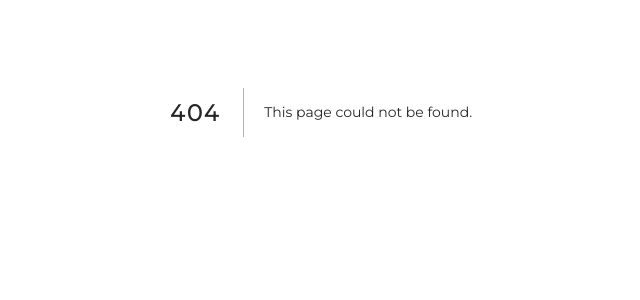
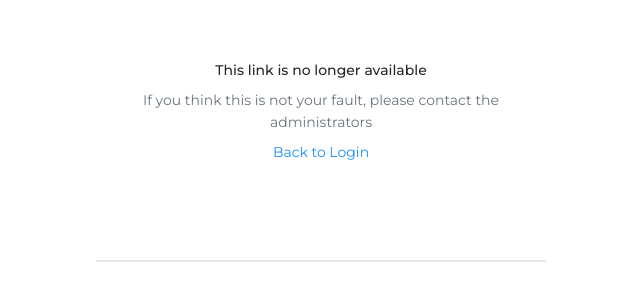
Before and after one commit to pt-hieu/lettutor-crm, a Next.js app in the folder frontend/: page /add-password in a window 1280 px wide. Before the commit this address had no page. Shown: the part 288-588 px from the top of the page, without its empty margins (319-959 px from the left). Built offline with nearby package versions, Linux system fonts and the light colour scheme; no server answers.

Commit message:
feat: add password

```diff
--- a/frontend/components/Settings/ButtonAddUser.tsx
+++ b/frontend/components/Settings/ButtonAddUser.tsx
@@ -2,7 +2,7 @@ import { menuItemClass } from '@utils/components/Header'
 import Input from '@utils/components/Input'
 import useOnClickOutside from '@utils/hooks/useOnClickOutSide'
 import { IErrorResponse } from '@utils/libs/functionalTryCatch'
-import { Role, User } from '@utils/models/user'
+import { Role } from '@utils/models/user'
 import { addUser } from '@utils/service/user'
 import { Modal, notification } from 'antd'
 import { requireRule } from 'pages/change-password'
@@ -21,13 +21,6 @@ const initialValue: FormData = {
   name: '',
   email: '',
   userRole: '',
-}
-
-const UsersKey = {
-  Page: 1,
-  Limit: 10,
-  Name: '',
-  Role: '',
 }
 
 const validateData = (
@@ -62,16 +55,8 @@ const ButtonAddUser = () => {
   const queryClient = useQueryClient()
 
   const { isLoading, mutateAsync } = useMutation('add-user', addUser, {
-    onSuccess: (response: User) => {
-      queryClient.setQueryData<User[]>(
-        ['users', UsersKey.Page, UsersKey.Limit, UsersKey.Name, UsersKey.Role],
-        (oldData) => {
-          if (oldData) {
-            return [response, ...oldData]
-          }
-          return [response]
-        },
-      )
+    onSuccess: () => {
+      queryClient.invalidateQueries('users')
       reset(initialValue)
       setShowModal(false)
       notification.success({
@@ -103,14 +88,14 @@ const ButtonAddUser = () => {
   return (
     <div className="flex items-center ml-2">
       <button
-        className="h-full px-4 tracking-wide bg-blue-600 text-white font-medium rounded-l-md hover:bg-blue-500 focus:outline-none focus:bg-blue-600"
+        className="h-full px-4 tracking-wide bg-blue-600 text-white font-medium rounded-l-md hover:bg-blue-500 focus:outline-none"
         onClick={() => setShowModal(!showModal)}
       >
         <span className="fa fa-plus mr-2"></span>New User
       </button>
 
       <button
-        className="relative z-10 block h-full bg-blue-600 rounded-r-md p-2 px-3 border-blue-300 border-l hover:bg-blue-500 focus:outline-none focus:bg-blue-600"
+        className="relative z-10 block h-full bg-blue-600 rounded-r-md p-2 px-3 border-blue-300 border-l hover:bg-blue-500 focus:outline-none"
         onClick={() => setShowMenu(!showMenu)}
         ref={menuRef}
       >
--- /dev/null
+++ b/frontend/pages/add-password.tsx
@@ -0,0 +1,243 @@
+import Input from '@utils/components/Input'
+import Layout from '@utils/components/Layout'
+import Loading from '@utils/components/Loading'
+import { asyncTryCatch } from '@utils/libs/functionalTryCatch'
+import { updatePassword } from '@utils/service/user'
+import { notification } from 'antd'
+import axios from 'axios'
+import { API } from 'environment'
+import { AnimatePresence, motion } from 'framer-motion'
+import { GetServerSideProps } from 'next'
+import Link from 'next/link'
+import { useRouter } from 'next/router'
+import { useCallback, useMemo, useState } from 'react'
+import { useForm } from 'react-hook-form'
+import { useMutation } from 'react-query'
+import { requireRule } from './change-password'
+import { passwordReg } from './reset-password'
+
+interface Props {
+  isValidToken?: boolean
+}
+
+export const getServerSideProps: GetServerSideProps<Props> = async ({
+  query,
+}) => {
+  const token = query.token as string | undefined
+
+  if (token) {
+    const [_, error] = await asyncTryCatch(() =>
+      axios
+        .get(API + '/api/user/validate-token', { params: { token } })
+        .then((res) => res.data),
+    )
+
+    return {
+      props: { isValidToken: !error },
+    }
+  }
+
+  return {
+    props: {},
+  }
+}
+
+interface FormData {
+  password: string
+  confirmPassword: string
+}
+
+enum State {
+  INVALID_TOKEN = '3',
+  INPUT_PASSWORD = 'Reset password',
+  INPUT_PASSWORD_SUCCESS = '2',
+}
+
+const serviceByState = {
+  [State.INPUT_PASSWORD]: updatePassword,
+  [State.INVALID_TOKEN]: () => Promise.reject(undefined),
+  [State.INPUT_PASSWORD_SUCCESS]: () => Promise.reject(undefined),
+}
+
+const validatePassword = (
+  data: FormData,
+): { key: keyof FormData; message: string } | null => {
+  const { password, confirmPassword } = data
+
+  if (password && !passwordReg.test(password)) {
+    return {
+      key: 'password',
+      message:
+        'Password must be at least 8 characters, 1 letter, 1 number and 1 special character',
+    }
+  }
+
+  if (confirmPassword !== password) {
+    return {
+      key: 'confirmPassword',
+      message: 'Passwords do not match',
+    }
+  }
+
+  return null
+}
+
+export const variants = {
+  right: {
+    opacity: 0,
+    transform: 'translateX(14px)',
+  },
+  center: {
+    opacity: 1,
+    transform: 'translateX(0px)',
+  },
+  left: {
+    opacity: 0,
+    transform: 'translateX(-14px)',
+  },
+}
+
+export default function ResetPassword({ isValidToken }: Props) {
+  const { query } = useRouter()
+  const [state, setState] = useState<State>(() => {
+    if (!isValidToken) return State.INVALID_TOKEN
+    return State.INPUT_PASSWORD
+  })
+
+  const {
+    register,
+    handleSubmit,
+    setError,
+    formState: { errors },
+  } = useForm<FormData>()
+
+  const { mutateAsync, isLoading } = useMutation(
+    ['add-password', state],
+    //@ts-ignore
+    serviceByState[state],
+    {
+      onSuccess() {
+        if (state === State.INPUT_PASSWORD) {
+          setState(State.INPUT_PASSWORD_SUCCESS)
+        }
+      },
+      onError() {
+        notification.error({
+          message: 'Add password unsuccessfully',
+        })
+      },
+    },
+  )
+
+  const submit = useCallback(
+    handleSubmit((data) => {
+      const err = validatePassword(data)
+      if (err) {
+        return setError(err.key, {
+          message: err.message,
+        })
+      }
+      //@ts-ignore
+      mutateAsync({ ...data, token: query.token })
+    }),
+    [state, query],
+  )
+
+  const renderByState: Record<State, JSX.Element> = useMemo(
+    () => ({
+      [State.INPUT_PASSWORD]: (
+        <>
+          <h1 className="mb-8 text-2xl font-medium text-center text-blue-600">
+            Add password
+          </h1>
+
+          <div className="mb-4">
+            <label htmlFor="password" className="crm-label">
+              Password
+            </label>
+            <Input
+              error={errors.password?.message}
+              props={{
+                type: 'password',
+                autoFocus: true,
+                className: 'w-full',
+                ...register('password', requireRule('Password')),
+              }}
+            />
+          </div>
+
+          <div className="mb-4">
+            <label htmlFor="confirmPassword" className="crm-label">
+              Confirm Password
+            </label>
+            <Input
+              error={errors['confirmPassword']?.message}
+              props={{
+                type: 'password',
+                className: 'w-full',
+                ...register('confirmPassword', requireRule('Confirm password')),
+              }}
+            />
+          </div>
+
+          <div className="mb-8">
+            <button disabled={isLoading} className="crm-button w-full">
+              <Loading on={isLoading}>Submit</Loading>
+            </button>
+          </div>
+        </>
+      ),
+      [State.INVALID_TOKEN]: (
+        <>
+          <div className="text-center font-medium">
+            This link is no longer available
+          </div>
+          <div className="text-center mt-2 text-gray-500">
+            If you think this is not your fault, please contact the
+            administrators
+          </div>
+          <Link href="/login">
+            <a className="text-center mt-2">Back to Login</a>
+          </Link>
+        </>
+      ),
+      [State.INPUT_PASSWORD_SUCCESS]: (
+        <>
+          <div className="text-center font-medium">
+            Your password has been added successfully
+          </div>
+          <Link href="/login">
+            <a className="text-center mt-2">Back to Login</a>
+          </Link>
+        </>
+      ),
+    }),
+    [errors.password, errors.confirmPassword, isLoading],
+  )
+
+  return (
+    <Layout header={false}>
+      <div className="min-h-screen grid w-full place-content-center">
+        <form
+          noValidate
+          onSubmit={submit}
+          className="w-[450px] min-h-[300px] p-4 border-b-2 grid place-content-center"
+        >
+          <AnimatePresence exitBeforeEnter>
+            <motion.div
+              initial="right"
+              animate="center"
+              exit="left"
+              variants={variants}
+              key={state}
+              transition={{ duration: 0.35 }}
+              className="grid place-content-center"
+            >
+              {renderByState[state]}
+            </motion.div>
+          </AnimatePresence>
+        </form>
+      </div>
+    </Layout>
+  )
+}
--- a/frontend/utils/models/user.ts
+++ b/frontend/utils/models/user.ts
@@ -2,14 +2,14 @@ import { Base } from './base'
 
 export enum Role {
   SUPER_ADMIN = 'Super Admin',
-  ADMIN = 'Admin'
+  ADMIN = 'Admin',
 }
 
 export enum UserStatus {
   ACTIVE = 'Active',
   INACTIVE = 'Inactive',
   UNCONFIRMED = 'Unconfirmed',
-  DELETED = 'Deleted'
+  DELETED = 'Deleted',
 }
 
 export interface User extends Base {
--- a/frontend/utils/service/user.ts
+++ b/frontend/utils/service/user.ts
@@ -44,3 +44,11 @@ export const getUsers =
         params,
       })
       .then((res) => res.data)
+
+export const addUser = async (data: {
+  name: string
+  email: string
+  role: Role
+}) => {
+  return axios.post(API + '/api/user', data).then((res) => res.data)
+}
```
